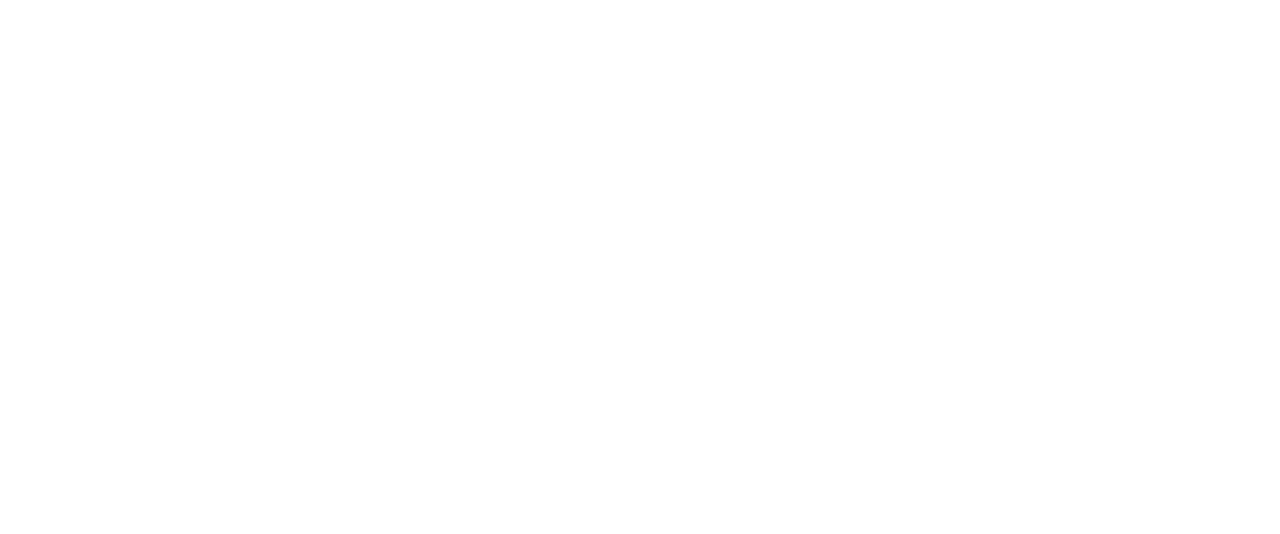
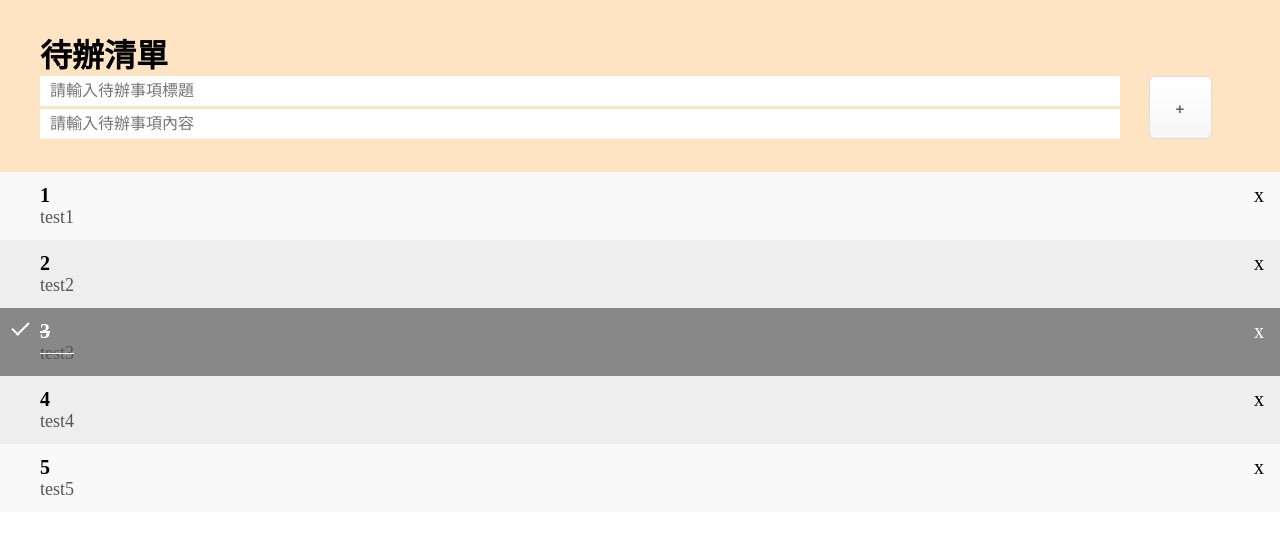
Before and after one commit to kevin8656/DotNetCoreProject_KevinHuang, a plain HTML site: page DotNetCoreProject_KevinHuang/wwwroot/index.html in a window 1280 px wide. Drawn offline with Linux system fonts and the light colour scheme.

Commit message:
新建TodoList的html及Css

```diff
--- /dev/null
+++ b/DotNetCoreProject_KevinHuang/wwwroot/css/reset.min.css
@@ -0,0 +1 @@
+html,body,div,span,applet,object,iframe,h1,h2,h3,h4,h5,h6,p,blockquote,pre,a,abbr,acronym,address,big,cite,code,del,dfn,em,img,ins,kbd,q,s,samp,small,strike,strong,sub,sup,tt,var,b,u,i,center,dl,dt,dd,ol,ul,li,fieldset,form,label,legend,table,caption,tbody,tfoot,thead,tr,th,td,article,aside,canvas,details,embed,figure,figcaption,footer,header,hgroup,menu,nav,output,ruby,section,summary,time,mark,audio,video{margin:0;padding:0;border:0;vertical-align:baseline}article,aside,details,figcaption,figure,footer,header,hgroup,menu,nav,section{display:block}body,html{width:100%;height:100%}body{-webkit-font-smoothing:antialiased;-moz-font-smoothing:antialiased;-moz-osx-font-smoothing:grayscale;-webkit-text-size-adjust:none;margin:0;padding:0;font-family:"Helvetica Neue",Helvetica,Arial,sans-serif}ol,ul{list-style:none}hr{border:0;height:1px;background:#ccc}blockquote,q{quotes:none}blockquote:before,blockquote:after,q:before,q:after{content:'';content:none}table{border-collapse:collapse;border-spacing:0}*{margin:0;padding:0;list-style:none;box-sizing:border-box}html,input,select,textarea,button,a{-webkit-tap-highlight-color:rgba(0,0,0,0)}
--- /dev/null
+++ b/DotNetCoreProject_KevinHuang/wwwroot/css/style.css
@@ -0,0 +1,142 @@
+@charset "UTF-8";
+/* Include the padding and border in an element's total width and height */
+* {
+    font-family: Microsoft JhengHei;
+}
+/* Remove margins and padding from the list */
+ul {
+    margin: 0;
+    padding: 0;
+}
+
+    /* Style the list items */
+    ul li {
+        cursor: pointer;
+        position: relative;
+        padding: 12px 8px 12px 40px;
+        background: #eee;
+        font-size: 18px;
+        transition: 0.2s;
+        /* make the list items unselectable */
+        -webkit-user-select: none;
+        -moz-user-select: none;
+        -ms-user-select: none;
+        user-select: none;
+    }
+
+        /* Set all odd list items to a different color (zebra-stripes) */
+        ul li:nth-child(odd) {
+            background: #f9f9f9;
+        }
+
+        /* Darker background-color on hover */
+        ul li:hover {
+            background: #ddd;
+        }
+
+        /* When clicked on, add a background color and strike out text */
+        ul li.checked {
+            background: #888;
+            color: #fff;
+            text-decoration: line-through;
+        }
+
+            /* Add a "checked" mark when clicked on */
+            ul li.checked::before {
+                content: '';
+                position: absolute;
+                border-color: #fff;
+                border-style: solid;
+                border-width: 0 2px 2px 0;
+                top: 10px;
+                left: 16px;
+                transform: rotate(45deg);
+                height: 15px;
+                width: 7px;
+            }
+
+        ul li .todo-title {
+            font-size: 20px;
+            font-weight: bold;
+        }
+
+        ul li .todo-content {
+            color: #555555
+        }
+/* Style the close button */
+.close {
+    position: absolute;
+    right: 0;
+    top: 0;
+    padding: 12px 16px 12px 16px;
+    font-size: 20px;
+}
+
+    .close:hover {
+        background-color: bisque;
+        color: white;
+    }
+
+/* Style the header */
+header {
+    background-color: bisque;
+    padding: 30px 40px;
+}
+
+    /* Clear floats after the header */
+    header:after {
+        content: "";
+        display: table;
+        clear: both;
+    }
+
+    header .left-div {
+        float: left;
+        width: 90%
+    }
+
+    header .right-div {
+        width: 10%;
+        float: left;
+        text-align: center;
+    }
+/* Style the input */
+input {
+    margin: 0 0 3px 0;
+    border: none;
+    border-radius: 0;
+    width: 100%;
+    padding: 10px;
+    float: left;
+    font-size: 16px;
+    height: 30px;
+}
+
+/* Style the "Add" button */
+
+.add-btn {
+    box-shadow:inset 0px 1px 0px 0px #ffffff;
+    background:linear-gradient(to bottom, #ffffff 5%, #f6f6f6 100%);
+    background-color:#ffffff;
+    border-radius:6px;
+    border:1px solid #dcdcdc;
+    display:inline-block;
+    cursor:pointer;
+    color:#666666;
+    font-family:Arial;
+    font-size:15px;
+    font-weight:bold;
+    text-decoration:none;
+    height: 63px;
+    width: 63px;
+    text-shadow:0px 1px 0px #ffffff;
+    line-height: 63px
+}
+    .add-btn:hover {
+        background:linear-gradient(to bottom, #f6f6f6 5%, #ffffff 100%);
+        background-color:#f6f6f6;
+    }
+    .add-btn:active {
+        position: relative;
+        top: 1px;
+    }
--- a/DotNetCoreProject_KevinHuang/wwwroot/index.html
+++ b/DotNetCoreProject_KevinHuang/wwwroot/index.html
@@ -1,10 +1,57 @@
 <!DOCTYPE html>
 <html>
 <head>
-    <meta charset="utf-8" />
-    <title>test</title>
+    <meta http-equiv="Content-Type" content="text/html; charset=UTF-8">
+    <meta name="viewport" content="width=device-width, initial-scale=1, user-scalable=no">
+    <title>待辦清單</title>
+
+    <!-- Stylesheets -->
+    <link rel="stylesheet" type="text/css" href="css/reset.min.css">     <!--Reset HTML Default Style -->
+    <link rel="stylesheet" type="text/css" href="css/style.css">
 </head>
 <body>
-
+<header>
+    <h1>待辦清單</h1>
+    <div class="left-div">
+        <input id="todo-title-input" type="text" placeholder="請輸入待辦事項標題">
+        <input id="todo-content-input" type="text" placeholder="請輸入待辦事項內容">
+    </div>
+    <div class="right-div">
+        <a id="add-todo-btn" class="add-btn" onclick="AddTodo()">+</a>
+    </div>
+</header>
+    <article>
+        <section>
+            <ul id="todolist-ul">
+                <li>
+                    <div class="todo-title">1</div>
+                    <div class="todo-content">test1</div>
+                    <span class="close">x</span>
+                </li>
+                <li>
+                    <div class="todo-title">2</div>
+                    <div class="todo-content">test2</div>
+                    <span class="close">x</span>
+                </li>
+                <li class="checked">
+                    <div class="todo-title">3</div>
+                    <div class="todo-content">test3</div>
+                    <span class="close">x</span>
+                </li>
+                <li>
+                    <div class="todo-title">4</div>
+                    <div class="todo-content">test4</div>
+                    <span class="close">x</span>
+                </li>
+                <li>
+                    <div class="todo-title">5</div>
+                    <div class="todo-content">test5</div>
+                    <span class="close">x</span>
+                </li>
+            </ul>
+        </section>
+    </article>
+    <footer></footer>
+    <script src="js/main.js"></script>
 </body>
 </html>
```
Also changed, not shown: DotNetCoreProject_KevinHuang/wwwroot/js/main.js (added), 1 other file.
